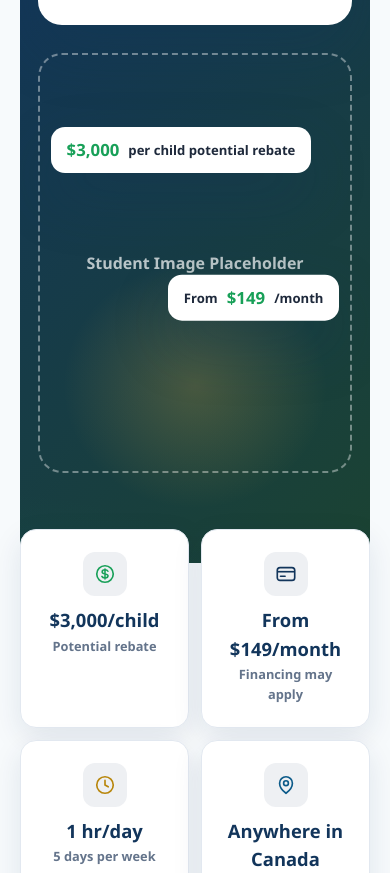
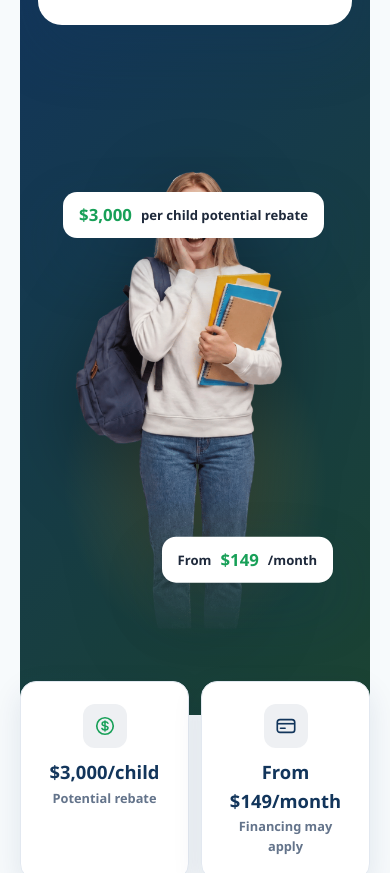
Before and after one commit to AEJAKV/mygrantscanada, a plain HTML site: page index.html in a window 390 px wide. Shown: the part 1333-2206 px from the top of the page. Drawn offline with Linux system fonts and the light colour scheme.

Commit message:
hero section changes

```diff
--- a/index.html
+++ b/index.html
@@ -88,7 +88,7 @@ input,select{font-family:inherit}
 .hero-grid{
   position:relative;
   display:grid;grid-template-columns:minmax(0,1.45fr) minmax(0,1fr);
-  gap:28px;align-items:end;
+  gap:28px;align-items:stretch;
 }
 
 /* Estimator card */
@@ -195,9 +195,9 @@ input,select{font-family:inherit}
 .cta-fine{font-size:.74rem;color:var(--muted);text-align:center;margin-top:10px}
 
 /* Hero image */
-.hero-figure{position:relative;display:flex;align-items:flex-end;justify-content:center;min-height:380px}
+.hero-figure{position:relative;display:flex;align-items:flex-end;justify-content:center;min-height:700px}
 .hero-figure img{
-  width:min(100%,420px);height:auto;object-fit:contain;object-position:bottom;
+  width:min(100%,720px);height:auto;max-height:720px;object-fit:contain;object-position:bottom;
   filter:drop-shadow(0 24px 40px rgba(0,0,0,.35));
   position:relative;z-index:1;
 }
@@ -213,8 +213,8 @@ input,select{font-family:inherit}
   animation:floaty 4.5s ease-in-out infinite;
 }
 .float-chip .big{font-size:1.05rem;color:var(--green)}
-.float-chip.c1{top:18%;left:0}
-.float-chip.c2{top:48%;right:-4px;animation-delay:1.4s}
+.float-chip.c1{top:26%;left:-2%}
+.float-chip.c2{bottom:16%;right:2%;animation-delay:1.4s}
 @keyframes floaty{0%,100%{transform:translateY(0)}50%{transform:translateY(-10px)}}
 
 /* ---------- Stats bar ---------- */
@@ -448,11 +448,11 @@ section{padding:72px 0 0}
 @media (max-width:1020px){
   .courses-grid{grid-template-columns:repeat(2,1fr)}
   .hero-grid{grid-template-columns:1fr;align-items:start}
-  .hero-figure{min-height:0;margin-bottom:42px;order:2}
-  .hero-figure img{width:min(80%,360px)}
+  .hero-figure{min-height:620px;margin-bottom:42px;order:2}
+  .hero-figure img{width:min(96%,620px);height:620px}
   .estimator{order:1;margin-bottom:0}
-  .float-chip.c1{left:4%}
-  .float-chip.c2{right:4%}
+  .float-chip.c1{top:24%;left:8%}
+  .float-chip.c2{bottom:14%;right:6%}
 }
 @media (max-width:760px){
   .estimator-grid{grid-template-columns:1fr}
@@ -631,7 +631,7 @@ section{padding:72px 0 0}
           <div class="glow"></div>
           <div class="float-chip c1"><span class="big">$3,000</span> per child potential rebate</div>
           <div class="float-chip c2">From <span class="big">$149</span>/month</div>
-          <img src="student.png" alt="Happy student holding books"
+          <img src="img%20assets/grant-canada-hero-img.png" alt="Happy student holding books"
                onerror="this.onerror=null;this.outerHTML='&lt;div style=&quot;width:100%;max-width:420px;height:420px;border-radius:24px;border:2px dashed rgba(255,255,255,.4);display:flex;align-items:center;justify-content:center;color:rgba(255,255,255,.7);font-weight:700;margin-bottom:48px&quot;&gt;Student Image Placeholder&lt;/div&gt;'">
         </div>
       </div>
```
Also changed, not shown: img assets/grant-canada-hero-img.png (added).
